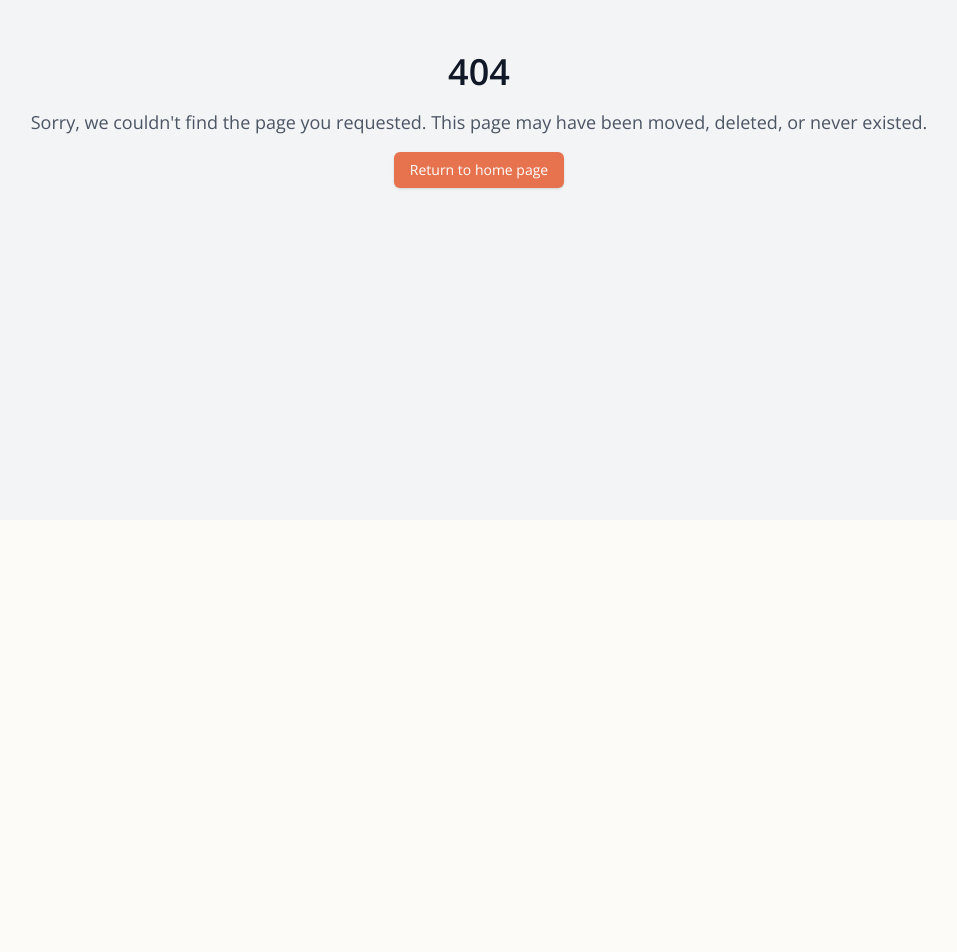
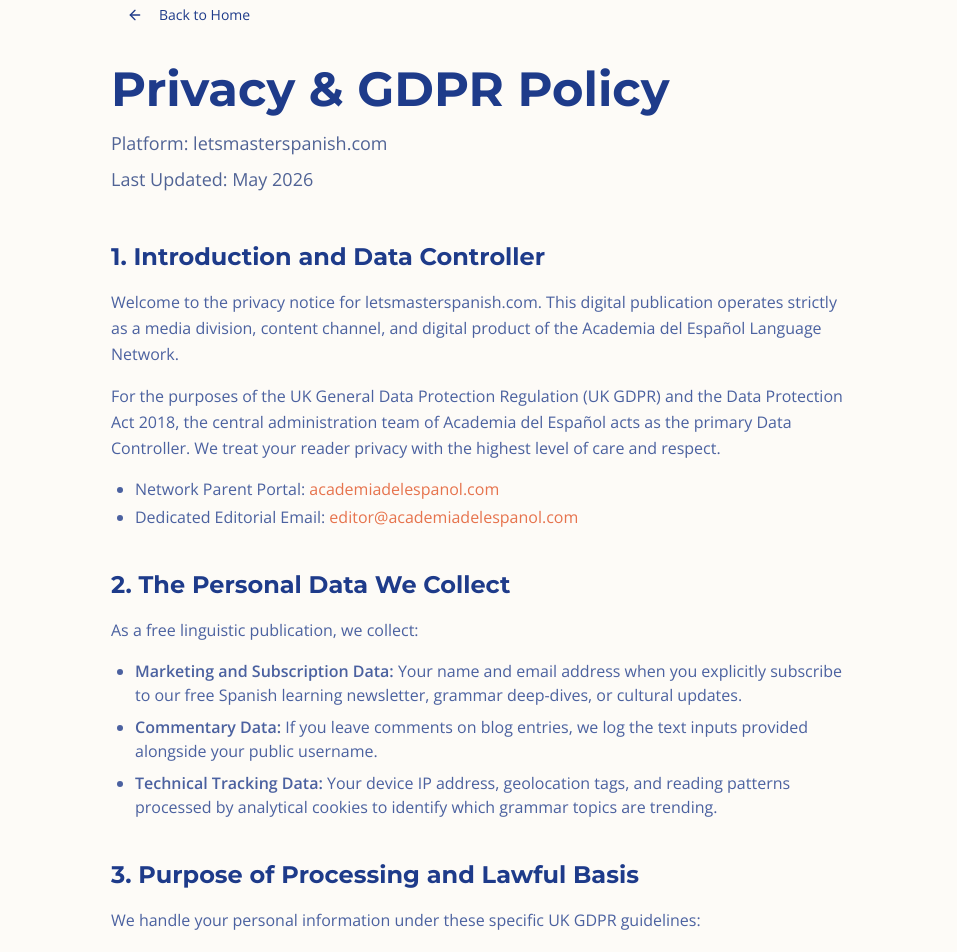
Before and after one commit to elforoespanol/sg-49b89eda-632c-4a04-b23c-675bd32239ff-1782932893, a Next.js app: page /privacy-gdpr in a window 1280 px wide. Before the commit this address had no page. Shown: the part 280-1232 px from the top of the page, without its empty margins (161-1118 px from the left). Before the commit the page ends 800 px from the top, so only its background shows below. Built offline with nearby package versions, Linux system fonts and the light colour scheme.

Commit message:
feat(legal): add privacy and gdpr policy page

```diff
--- /dev/null
+++ b/src/pages/privacy-gdpr.tsx
@@ -0,0 +1,113 @@
+import { SEO } from "@/components/SEO";
+import { Header } from "@/components/Header";
+import { Footer } from "@/components/Footer";
+import Link from "next/link";
+import { ArrowLeft } from "lucide-react";
+import { Button } from "@/components/ui/button";
+
+export default function PrivacyGDPRPage() {
+  return (
+    <>
+      <SEO
+        title="Privacy & GDPR Policy - Let's Master Spanish"
+        description="Privacy and GDPR policy for letsmasterspanish.com"
+      />
+
+      <div className="min-h-screen flex flex-col bg-background">
+        <Header />
+
+        <main className="flex-1 max-w-3xl mx-auto px-4 py-16 w-full">
+          {/* Back Link */}
+          <Link href="/">
+            <Button variant="ghost" className="mb-8">
+              <ArrowLeft className="mr-2 h-4 w-4" />
+              Back to Home
+            </Button>
+          </Link>
+
+          {/* Page Header */}
+          <div className="mb-12">
+            <h1 className="text-4xl md:text-5xl font-bold text-foreground font-heading mb-4">
+              Privacy & GDPR Policy
+            </h1>
+            <p className="text-lg text-muted-foreground mb-2">
+              Platform: letsmasterspanish.com
+            </p>
+            <p className="text-lg text-muted-foreground">
+              Last Updated: May 2026
+            </p>
+          </div>
+
+          {/* Content */}
+          <div className="space-y-10">
+            <section>
+              <h2 className="text-2xl font-bold text-foreground font-heading mb-4">
+                1. Introduction and Data Controller
+              </h2>
+              <p className="text-foreground/80 leading-relaxed mb-4">
+                Welcome to the privacy notice for letsmasterspanish.com. This digital publication operates strictly as a media division, content channel, and digital product of the Academia del Español Language Network.
+              </p>
+              <p className="text-foreground/80 leading-relaxed mb-4">
+                For the purposes of the UK General Data Protection Regulation (UK GDPR) and the Data Protection Act 2018, the central administration team of Academia del Español acts as the primary Data Controller. We treat your reader privacy with the highest level of care and respect.
+              </p>
+              <ul className="list-disc pl-6 space-y-1 text-foreground/80">
+                <li>Network Parent Portal: <a href="https://academiadelespanol.com" className="text-primary hover:underline">academiadelespanol.com</a></li>
+                <li>Dedicated Editorial Email: <a href="mailto:editor@academiadelespanol.com" className="text-primary hover:underline">editor@academiadelespanol.com</a></li>
+              </ul>
+            </section>
+
+            <section>
+              <h2 className="text-2xl font-bold text-foreground font-heading mb-4">
+                2. The Personal Data We Collect
+              </h2>
+              <p className="text-foreground/80 leading-relaxed mb-4">
+                As a free linguistic publication, we collect:
+              </p>
+              <ul className="list-disc pl-6 space-y-2 text-foreground/80">
+                <li><strong>Marketing and Subscription Data:</strong> Your name and email address when you explicitly subscribe to our free Spanish learning newsletter, grammar deep-dives, or cultural updates.</li>
+                <li><strong>Commentary Data:</strong> If you leave comments on blog entries, we log the text inputs provided alongside your public username.</li>
+                <li><strong>Technical Tracking Data:</strong> Your device IP address, geolocation tags, and reading patterns processed by analytical cookies to identify which grammar topics are trending.</li>
+              </ul>
+            </section>
+
+            <section>
+              <h2 className="text-2xl font-bold text-foreground font-heading mb-4">
+                3. Purpose of Processing and Lawful Basis
+              </h2>
+              <p className="text-foreground/80 leading-relaxed mb-4">
+                We handle your personal information under these specific UK GDPR guidelines:
+              </p>
+              <ol className="list-decimal pl-6 space-y-2 text-foreground/80">
+                <li><strong>Consent:</strong> You choose to opt in to receive digital updates or editorial newsletters from our brand. You can unsubscribe instantly via the link in any email.</li>
+                <li><strong>Legitimate Interests:</strong> To prevent comment spam, safeguard the website from server exploits, and analyze audience behavior to improve the quality of our free vocabulary articles.</li>
+              </ol>
+            </section>
+
+            <section>
+              <h2 className="text-2xl font-bold text-foreground font-heading mb-4">
+                4. Email lists and Third-Party Processors
+              </h2>
+              <p className="text-foreground/80 leading-relaxed">
+                Our email marketing updates are managed via GDPR-compliant distribution platforms (such as Mailchimp or ConvertKit). We do not share, sell, or rent your subscriber details to outside companies for separate promotional gains. Data retention loops automatically delete your profile from active distribution within 30 days of clicking an unsubscribe button.
+              </p>
+            </section>
+
+            <section>
+              <h2 className="text-2xl font-bold text-foreground font-heading mb-4">
+                5. Your Legal Rights Under UK GDPR
+              </h2>
+              <p className="text-foreground/80 leading-relaxed mb-4">
+                You maintain complete rights over your reading data footprint. You have the right to request access to your logs, correct inaccurate information, object to processing tracking, or request the permanent deletion of your subscriber history.
+              </p>
+              <p className="text-foreground/80 leading-relaxed">
+                To execute a data request, contact our editorial team directly at: <a href="mailto:editor@academiadelespanol.com" className="text-primary hover:underline">editor@academiadelespanol.com</a>. Statutory complaints may be routed directly to the UK Information Commissioner's Office (ICO) if required (<a href="https://www.ico.org.uk" target="_blank" rel="noopener noreferrer" className="text-primary hover:underline">www.ico.org.uk</a>).
+              </p>
+            </section>
+          </div>
+        </main>
+
+        <Footer />
+      </div>
+    </>
+  );
+}
```
